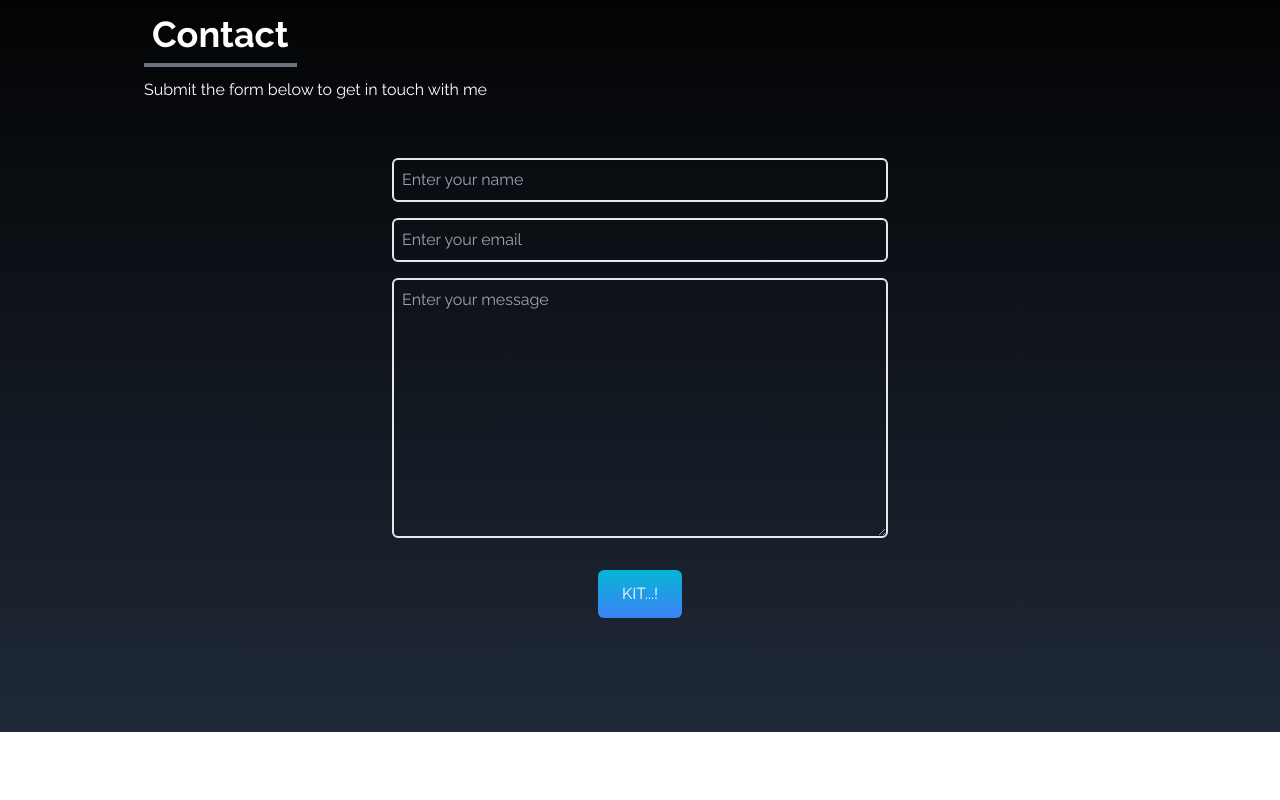
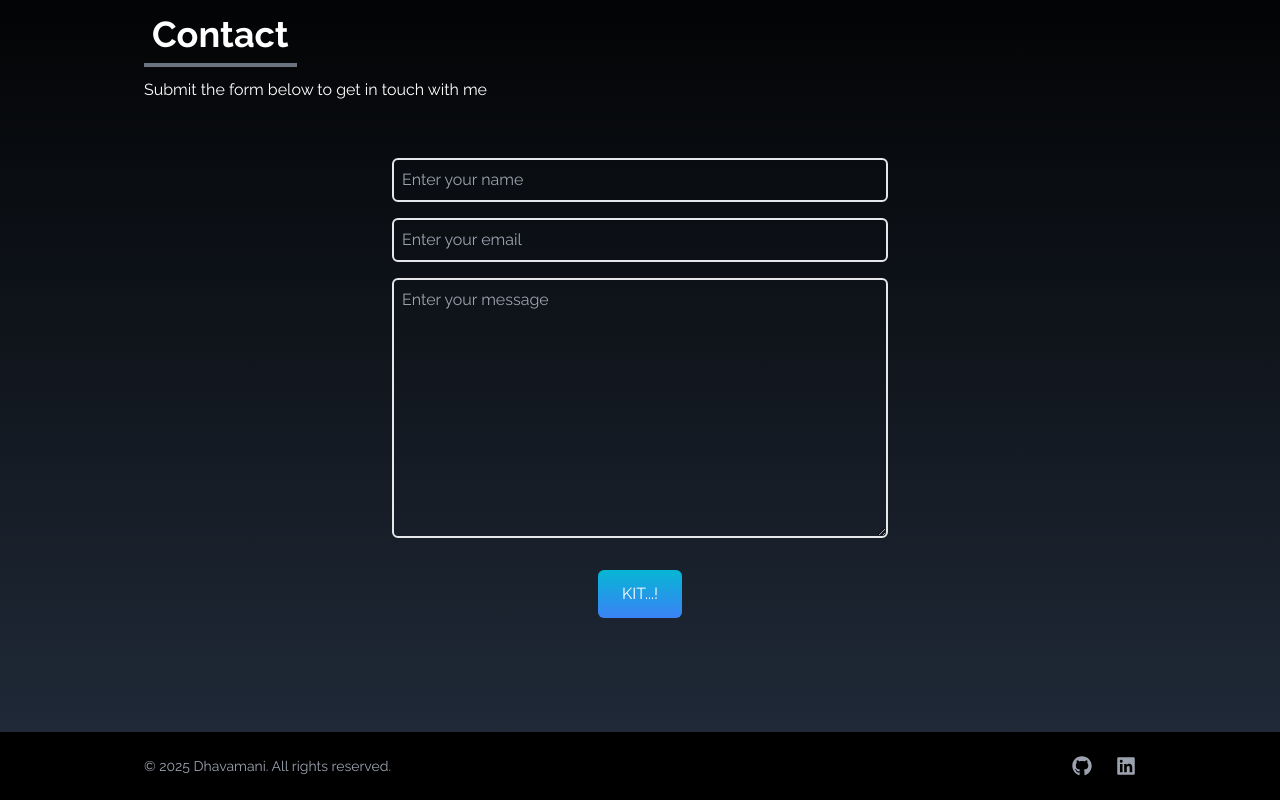
Before and after one commit to Dhavamani6804/Portfolio, a React (Create React App) app: page / in a window 1280 px wide. Shown: the part 3714-4514 px from the top of the page. Before the commit the page ends 4446 px from the top, so only its background shows below. Built offline with nearby package versions, Linux system fonts and the light colour scheme; the HTML template or start-up script is replaced by a standard one.

Commit message:
included footer menu

```diff
--- a/src/App.js
+++ b/src/App.js
@@ -5,6 +5,7 @@ import About from "./components/About";
 import Portfolio from "./components/Portfolio";
 import Contact from "./components/Contact";
 import Skills from "./components/Skills";
+import Footer from "./components/Footer";
 
 function App() {
   return (
@@ -15,7 +16,7 @@ function App() {
       <Portfolio />
       <Skills />
       <Contact />
-
+      <Footer />
       <SocialLinks />
     </div>
   );
--- /dev/null
+++ b/src/components/Footer.jsx
@@ -0,0 +1,36 @@
+import React from "react";
+import { FaGithub, FaLinkedin, FaInstagram, FaTwitter } from "react-icons/fa";
+
+const Footer = () => {
+  return (
+    <div className="bg-black text-gray-400 py-6">
+      <div className="max-w-screen-lg mx-auto px-4 flex flex-col md:flex-row justify-between items-center">
+        <p className="text-sm mb-4 md:mb-0">
+          &copy; {new Date().getFullYear()} Dhavamani. All rights reserved.
+        </p>
+
+        <div className="flex space-x-6 text-xl">
+          <a
+            href="https://github.com/Dhavamani6804"
+            target="_blank"
+            rel="noopener noreferrer"
+            className="hover:text-white"
+          >
+            <FaGithub />
+          </a>
+          <a
+            href="https://www.linkedin.com/in/dhavamani-s-163916257/"
+            target="_blank"
+            rel="noopener noreferrer"
+            className="hover:text-white"
+          >
+            <FaLinkedin />
+          </a>
+
+        </div>
+      </div>
+    </div>
+  );
+};
+
+export default Footer;
```
